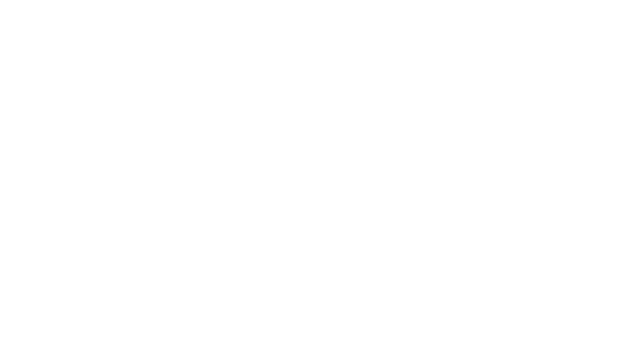
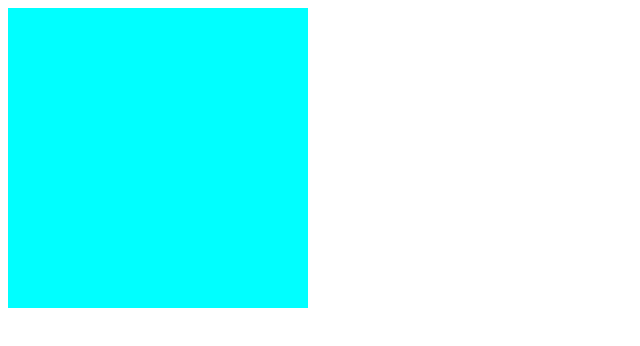
Before and after one commit to IXorusI/first-project, a plain HTML site: page index.html in a window 1280 px wide. Shown: the whole page, without its empty margins (0-640 px from the left). Drawn offline with Linux system fonts and the light colour scheme.

Commit message:
Стили

```diff
--- a/index.html
+++ b/index.html
@@ -4,8 +4,9 @@
     <meta charset="UTF-8">
     <meta name="viewport" content="width=device-width, initial-scale=1.0">
     <title>Document</title>
+    <link rel="stylesheet" href="style.css">
 </head>
 <body>
-
+    <div class="first"></div>
 </body>
 </html>
--- a/style.css
+++ b/style.css
@@ -0,0 +1,5 @@
+.first {
+    background-color: aqua;
+    height: 300px;
+    width: 300px;
+}
```
